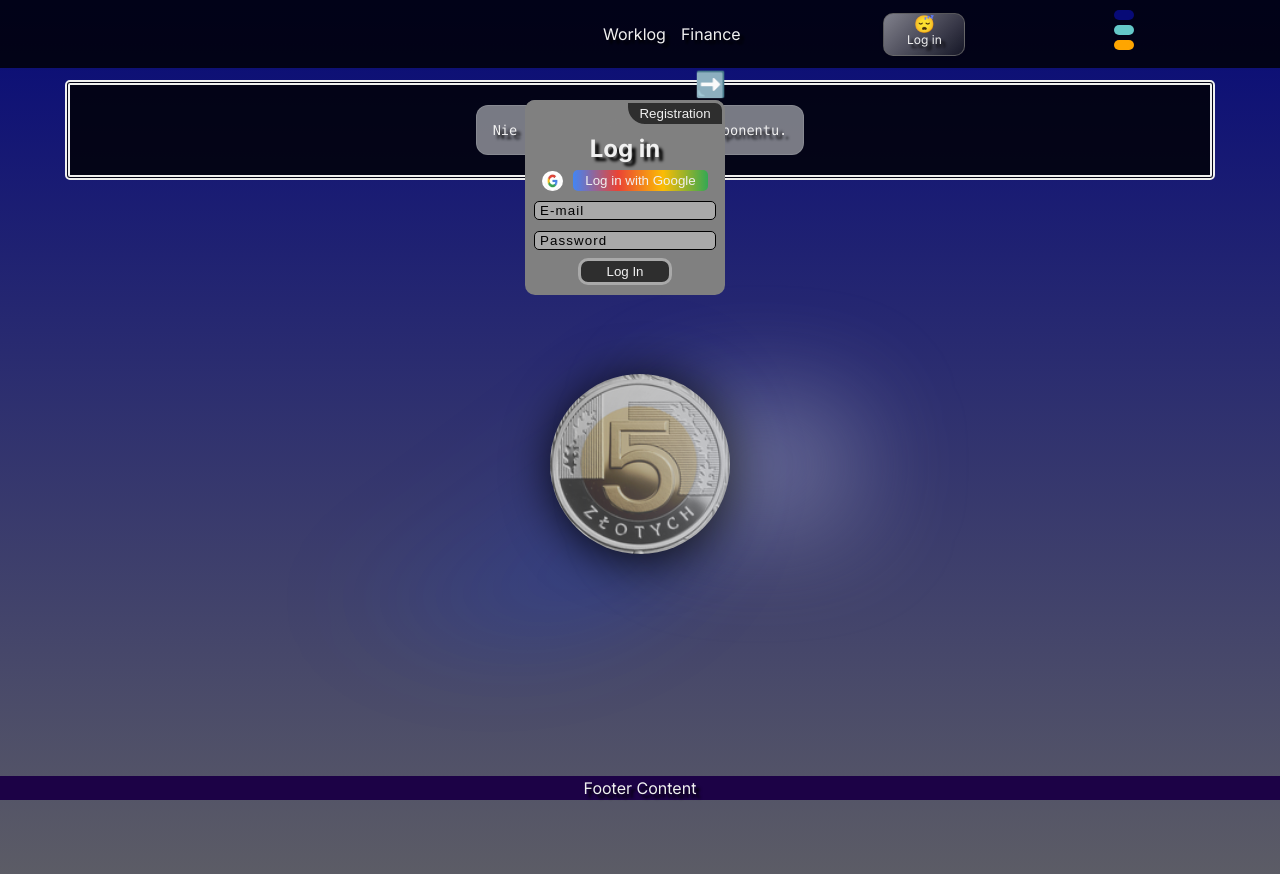
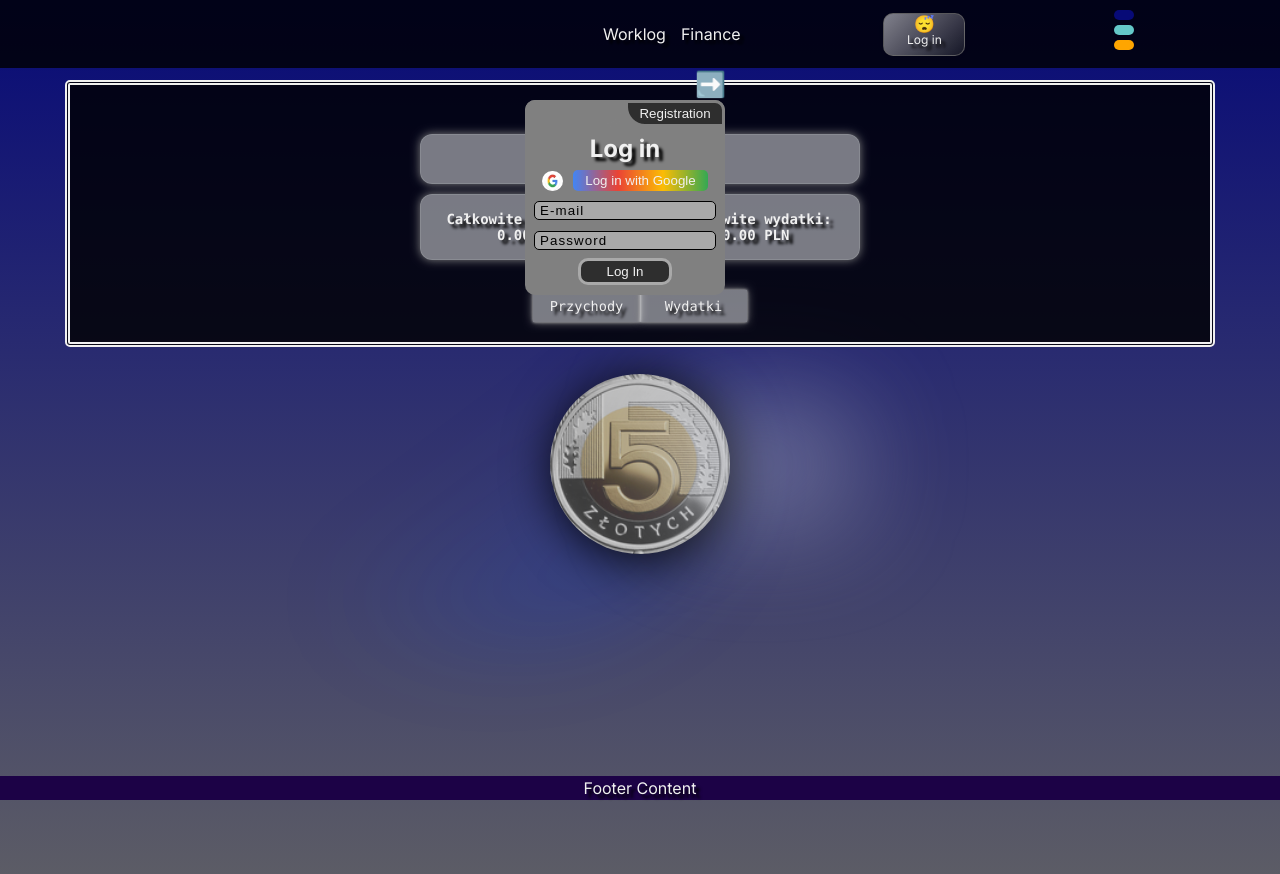
Before and after one commit to SebastianAdamoszek/next.js-aplication, a Next.js app: page /finance-Filip in a window 1280 px wide. Shown: the top 874 px of the page. Built offline with nearby package versions, Linux system fonts and the light colour scheme; no server answers.

Commit message:
poprawapage.js na finance-filip

```diff
--- a/app/finance-Filip/page.js
+++ b/app/finance-Filip/page.js
@@ -8,16 +8,10 @@ import styles from "../page.module.css";
 import Link from "next/link";
 
 export default function FinancePage() {
-  const [user, setUser] = useState(null);
-
-  const allowedUserIdFilip = "ftp79NDgUygeP13s8RqolDoWwhu1";
-
-
   return (
     <div className={styles.main__next}>
       <div className={styles.description}>
         <div>
-          {user && user.uid === allowedUserIdFilip ? (
           <div>
             <Balance />
             <LinkContainer>
@@ -29,9 +23,6 @@ export default function FinancePage() {
               </Link>
             </LinkContainer>
           </div>
-          ) : (
-            <p>Nie masz dostępu do tego komponentu.</p>
-          )}
         </div>
       </div>
     </div>
```
Lines whose indentation alone changed are shown as unchanged.
